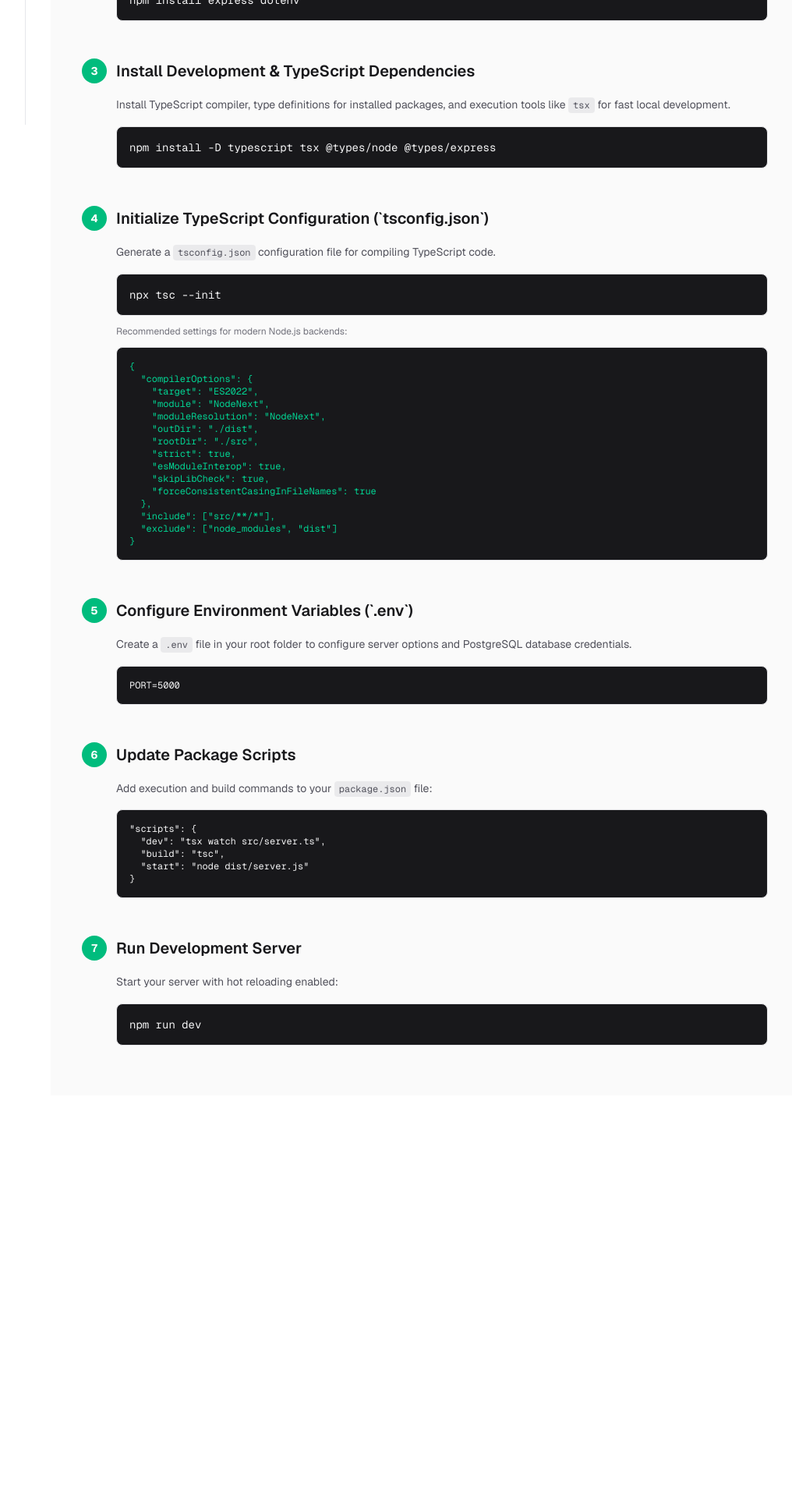
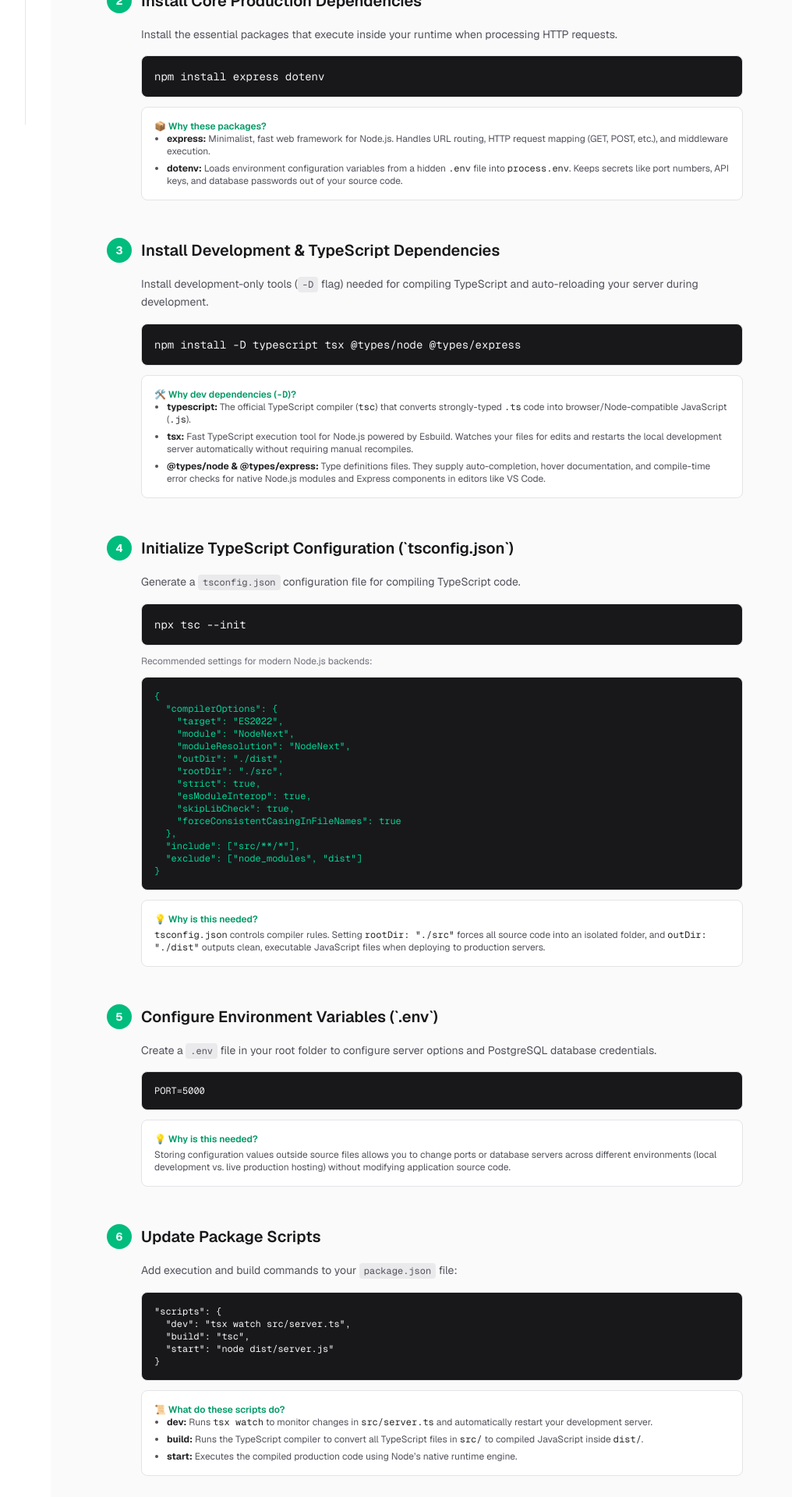
Before and after one commit to Anilbal/documentation-for-typescript-in-backend, a Next.js app: page /installation in a window 1280 px wide. Shown: the part 640-2560 px from the top of the page at 78% size, without its empty margins (223-1239 px from the left). Before the commit the page ends 2077 px from the top, so only its background shows below. Built offline with nearby package versions, Linux system fonts and the light colour scheme.

Commit message:
detail package file add

```diff
--- a/app/installation/page.tsx
+++ b/app/installation/page.tsx
@@ -1,7 +1,7 @@
 export default function InstallationPage() {
   return (
-    <div className="w-full flex-1 bg-zinc-50 font-sans dark:bg-black text-zinc-900 dark:text-zinc-100">
-      <main className="mx-auto px-6 py-16 sm:px-10">
+    <div className="w-full flex-1 bg-zinc-50 font-sans text-zinc-900 dark:bg-black dark:text-zinc-100">
+      <main className="mx-auto max-w-4xl px-6 py-16 sm:px-10">
         {/* Page Title & Header */}
         <div className="space-y-3 border-b border-zinc-200 pb-8 dark:border-zinc-800">
           <div className="inline-flex items-center gap-2 rounded-full border border-emerald-500/20 bg-emerald-500/10 px-3 py-1 text-xs font-semibold text-emerald-600 dark:text-emerald-400">
@@ -39,10 +39,29 @@ export default function InstallationPage() {
               </code>{" "}
               file.
             </p>
-            <div className="pl-11">
+            <div className="pl-11 space-y-3">
               <pre className="overflow-x-auto rounded-lg border border-zinc-200 bg-zinc-900 p-4 font-mono text-sm text-zinc-100 dark:border-zinc-800">
                 <code>npm init -y</code>
               </pre>
+
+              {/* Why Card */}
+              <div className="rounded-lg border border-zinc-200 bg-white p-4 text-xs dark:border-zinc-800 dark:bg-zinc-900/50">
+                <span className="font-semibold text-emerald-600 dark:text-emerald-400">
+                  💡 Why is this needed?
+                </span>
+                <p className="mt-1 text-zinc-600 dark:text-zinc-400">
+                  <code className="font-mono text-zinc-800 dark:text-zinc-200">
+                    package.json
+                  </code>{" "}
+                  acts as the manifest for your project. It tracks installed
+                  dependencies, project metadata, and runnable scripts. The{" "}
+                  <code className="font-mono text-zinc-800 dark:text-zinc-200">
+                    -y
+                  </code>{" "}
+                  flag skips the interactive prompts and sets up standard
+                  defaults instantly.
+                </p>
+              </div>
             </div>
           </section>
 
@@ -57,21 +76,45 @@ export default function InstallationPage() {
               </h2>
             </div>
             <p className="text-sm leading-relaxed text-zinc-600 dark:text-zinc-400 pl-11">
-              Install Express framework, PostgreSQL driver (
-              <code className="rounded bg-zinc-200/70 px-1.5 py-0.5 font-mono text-xs dark:bg-zinc-800">
-                pg
-              </code>
-              ), validation library (
-              <code className="rounded bg-zinc-200/70 px-1.5 py-0.5 font-mono text-xs dark:bg-zinc-800">
-                joi
-              </code>
-              ), environment variable managers, security headers, and
-              authentication tools.
+              Install the essential packages that execute inside your runtime
+              when processing HTTP requests.
             </p>
-            <div className="pl-11">
+            <div className="pl-11 space-y-3">
               <pre className="overflow-x-auto rounded-lg border border-zinc-200 bg-zinc-900 p-4 font-mono text-sm text-zinc-100 dark:border-zinc-800">
                 <code>npm install express dotenv</code>
               </pre>
+
+              {/* Package Explanations */}
+              <div className="rounded-lg border border-zinc-200 bg-white p-4 text-xs dark:border-zinc-800 dark:bg-zinc-900/50 space-y-2">
+                <span className="font-semibold text-emerald-600 dark:text-emerald-400">
+                  📦 Why these packages?
+                </span>
+                <ul className="list-disc pl-4 space-y-1.5 text-zinc-600 dark:text-zinc-400">
+                  <li>
+                    <strong className="text-zinc-800 dark:text-zinc-200">
+                      express:
+                    </strong>{" "}
+                    Minimalist, fast web framework for Node.js. Handles URL
+                    routing, HTTP request mapping (GET, POST, etc.), and
+                    middleware execution.
+                  </li>
+                  <li>
+                    <strong className="text-zinc-800 dark:text-zinc-200">
+                      dotenv:
+                    </strong>{" "}
+                    Loads environment configuration variables from a hidden{" "}
+                    <code className="font-mono text-zinc-800 dark:text-zinc-200">
+                      .env
+                    </code>{" "}
+                    file into{" "}
+                    <code className="font-mono text-zinc-800 dark:text-zinc-200">
+                      process.env
+                    </code>
+                    . Keeps secrets like port numbers, API keys, and database
+                    passwords out of your source code.
+                  </li>
+                </ul>
+              </div>
             </div>
           </section>
 
@@ -86,19 +129,65 @@ export default function InstallationPage() {
               </h2>
             </div>
             <p className="text-sm leading-relaxed text-zinc-600 dark:text-zinc-400 pl-11">
-              Install TypeScript compiler, type definitions for installed
-              packages, and execution tools like{" "}
+              Install development-only tools (
               <code className="rounded bg-zinc-200/70 px-1.5 py-0.5 font-mono text-xs dark:bg-zinc-800">
-                tsx
+                -D
               </code>{" "}
-              for fast local development.
+              flag) needed for compiling TypeScript and auto-reloading your
+              server during development.
             </p>
-            <div className="pl-11">
+            <div className="pl-11 space-y-3">
               <pre className="overflow-x-auto rounded-lg border border-zinc-200 bg-zinc-900 p-4 font-mono text-sm text-zinc-100 dark:border-zinc-800">
                 <code>
                   npm install -D typescript tsx @types/node @types/express
                 </code>
               </pre>
+
+              {/* Package Explanations */}
+              <div className="rounded-lg border border-zinc-200 bg-white p-4 text-xs dark:border-zinc-800 dark:bg-zinc-900/50 space-y-2">
+                <span className="font-semibold text-emerald-600 dark:text-emerald-400">
+                  🛠️ Why dev dependencies (<code className="font-mono">-D</code>
+                  )?
+                </span>
+                <ul className="list-disc pl-4 space-y-1.5 text-zinc-600 dark:text-zinc-400">
+                  <li>
+                    <strong className="text-zinc-800 dark:text-zinc-200">
+                      typescript:
+                    </strong>{" "}
+                    The official TypeScript compiler (
+                    <code className="font-mono text-zinc-800 dark:text-zinc-200">
+                      tsc
+                    </code>
+                    ) that converts strongly-typed{" "}
+                    <code className="font-mono text-zinc-800 dark:text-zinc-200">
+                      .ts
+                    </code>{" "}
+                    code into browser/Node-compatible JavaScript (
+                    <code className="font-mono text-zinc-800 dark:text-zinc-200">
+                      .js
+                    </code>
+                    ).
+                  </li>
+                  <li>
+                    <strong className="text-zinc-800 dark:text-zinc-200">
+                      tsx:
+                    </strong>{" "}
+                    Fast TypeScript execution tool for Node.js powered by
+                    Esbuild. Watches your files for edits and restarts the local
+                    development server automatically without requiring manual
+                    recompiles.
+                  </li>
+                  <li>
+                    <strong className="text-zinc-800 dark:text-zinc-200">
+                      @types/node & @types/express:
+                    </strong>{" "}
+                    Type definitions files. They supply auto-completion, hover
+                    documentation, and compile-time error checks for native
+                    Node.js modules and Express components in editors like VS
+                    Code.
+                  </li>
+                </ul>
+              </div>
             </div>
           </section>
 
@@ -143,6 +232,28 @@ export default function InstallationPage() {
   "exclude": ["node_modules", "dist"]
 }`}
               </pre>
+
+              {/* Why Card */}
+              <div className="rounded-lg border border-zinc-200 bg-white p-4 text-xs dark:border-zinc-800 dark:bg-zinc-900/50">
+                <span className="font-semibold text-emerald-600 dark:text-emerald-400">
+                  💡 Why is this needed?
+                </span>
+                <p className="mt-1 text-zinc-600 dark:text-zinc-400">
+                  <code className="font-mono text-zinc-800 dark:text-zinc-200">
+                    tsconfig.json
+                  </code>{" "}
+                  controls compiler rules. Setting{" "}
+                  <code className="font-mono text-zinc-800 dark:text-zinc-200">
+                    rootDir: "./src"
+                  </code>{" "}
+                  forces all source code into an isolated folder, and{" "}
+                  <code className="font-mono text-zinc-800 dark:text-zinc-200">
+                    outDir: "./dist"
+                  </code>{" "}
+                  outputs clean, executable JavaScript files when deploying to
+                  production servers.
+                </p>
+              </div>
             </div>
           </section>
 
@@ -164,10 +275,23 @@ export default function InstallationPage() {
               file in your root folder to configure server options and
               PostgreSQL database credentials.
             </p>
-            <div className="pl-11">
+            <div className="pl-11 space-y-3">
               <pre className="overflow-x-auto rounded-lg border border-zinc-200 bg-zinc-900 p-4 font-mono text-xs text-zinc-100 dark:border-zinc-800">
                 {`PORT=5000`}
               </pre>
+
+              {/* Why Card */}
+              <div className="rounded-lg border border-zinc-200 bg-white p-4 text-xs dark:border-zinc-800 dark:bg-zinc-900/50">
+                <span className="font-semibold text-emerald-600 dark:text-emerald-400">
+                  💡 Why is this needed?
+                </span>
+                <p className="mt-1 text-zinc-600 dark:text-zinc-400">
+                  Storing configuration values outside source files allows you
+                  to change ports or database servers across different
+                  environments (local development vs. live production hosting)
+                  without modifying application source code.
+                </p>
+              </div>
             </div>
           </section>
 
@@ -186,7 +310,7 @@ export default function InstallationPage() {
               </code>{" "}
               file:
             </p>
-            <div className="pl-11">
+            <div className="pl-11 space-y-3">
               <pre className="overflow-x-auto rounded-lg border border-zinc-200 bg-zinc-900 p-4 font-mono text-xs text-zinc-100 dark:border-zinc-800">
                 {`"scripts": {
   "dev": "tsx watch src/server.ts",
@@ -194,6 +318,51 @@ export default function InstallationPage() {
   "start": "node dist/server.js"
 }`}
               </pre>
+
+              {/* Script Explanations */}
+              <div className="rounded-lg border border-zinc-200 bg-white p-4 text-xs dark:border-zinc-800 dark:bg-zinc-900/50 space-y-2">
+                <span className="font-semibold text-emerald-600 dark:text-emerald-400">
+                  📜 What do these scripts do?
+                </span>
+                <ul className="list-disc pl-4 space-y-1.5 text-zinc-600 dark:text-zinc-400">
+                  <li>
+                    <strong className="text-zinc-800 dark:text-zinc-200">
+                      dev:
+                    </strong>{" "}
+                    Runs{" "}
+                    <code className="font-mono text-zinc-800 dark:text-zinc-200">
+                      tsx watch
+                    </code>{" "}
+                    to monitor changes in{" "}
+                    <code className="font-mono text-zinc-800 dark:text-zinc-200">
+                      src/server.ts
+                    </code>{" "}
+                    and automatically restart your development server.
+                  </li>
+                  <li>
+                    <strong className="text-zinc-800 dark:text-zinc-200">
+                      build:
+                    </strong>{" "}
+                    Runs the TypeScript compiler to convert all TypeScript files
+                    in{" "}
+                    <code className="font-mono text-zinc-800 dark:text-zinc-200">
+                      src/
+                    </code>{" "}
+                    to compiled JavaScript inside{" "}
+                    <code className="font-mono text-zinc-800 dark:text-zinc-200">
+                      dist/
+                    </code>
+                    .
+                  </li>
+                  <li>
+                    <strong className="text-zinc-800 dark:text-zinc-200">
+                      start:
+                    </strong>{" "}
+                    Executes the compiled production code using Node’s native
+                    runtime engine.
+                  </li>
+                </ul>
+              </div>
             </div>
           </section>
 
```
